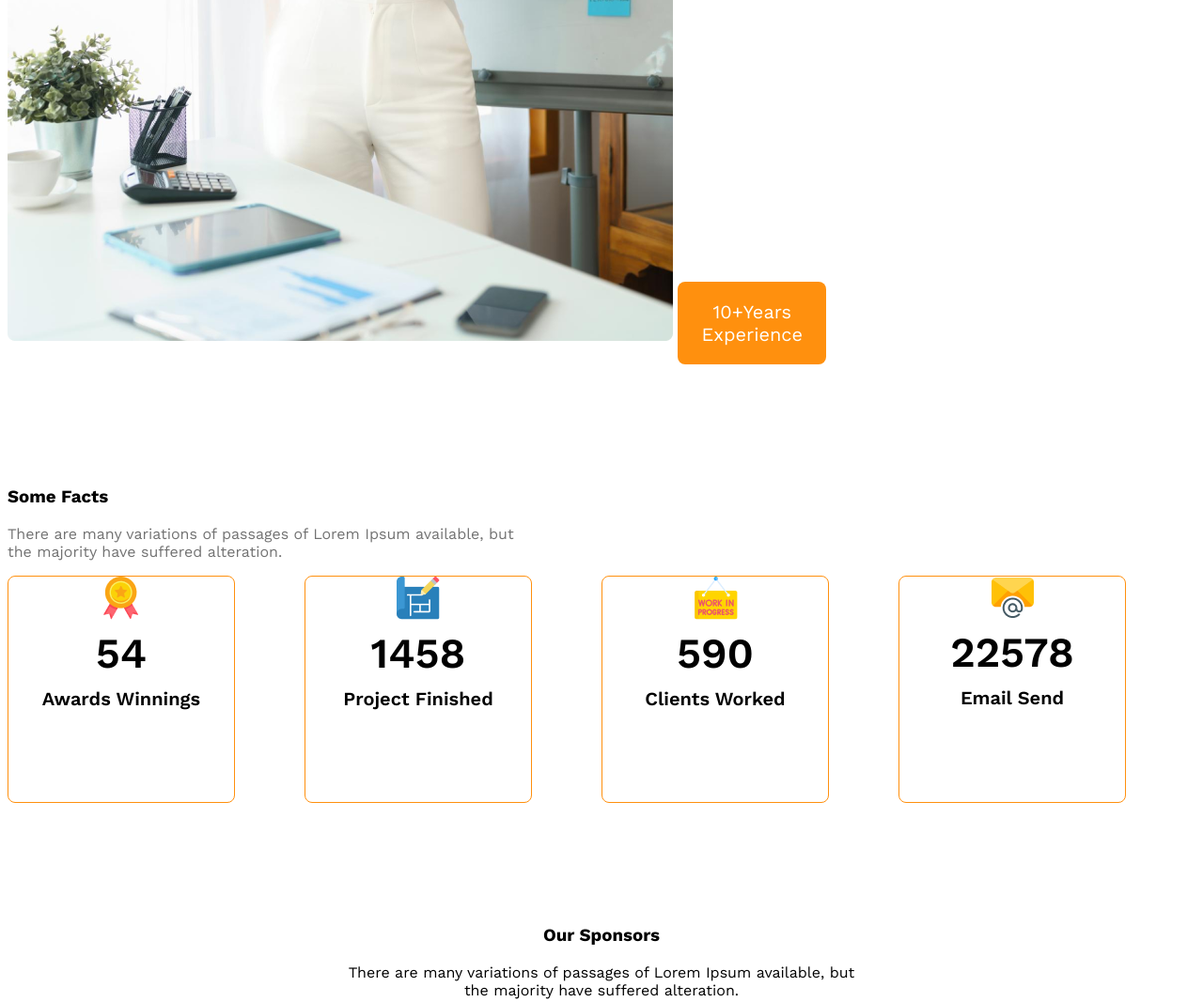
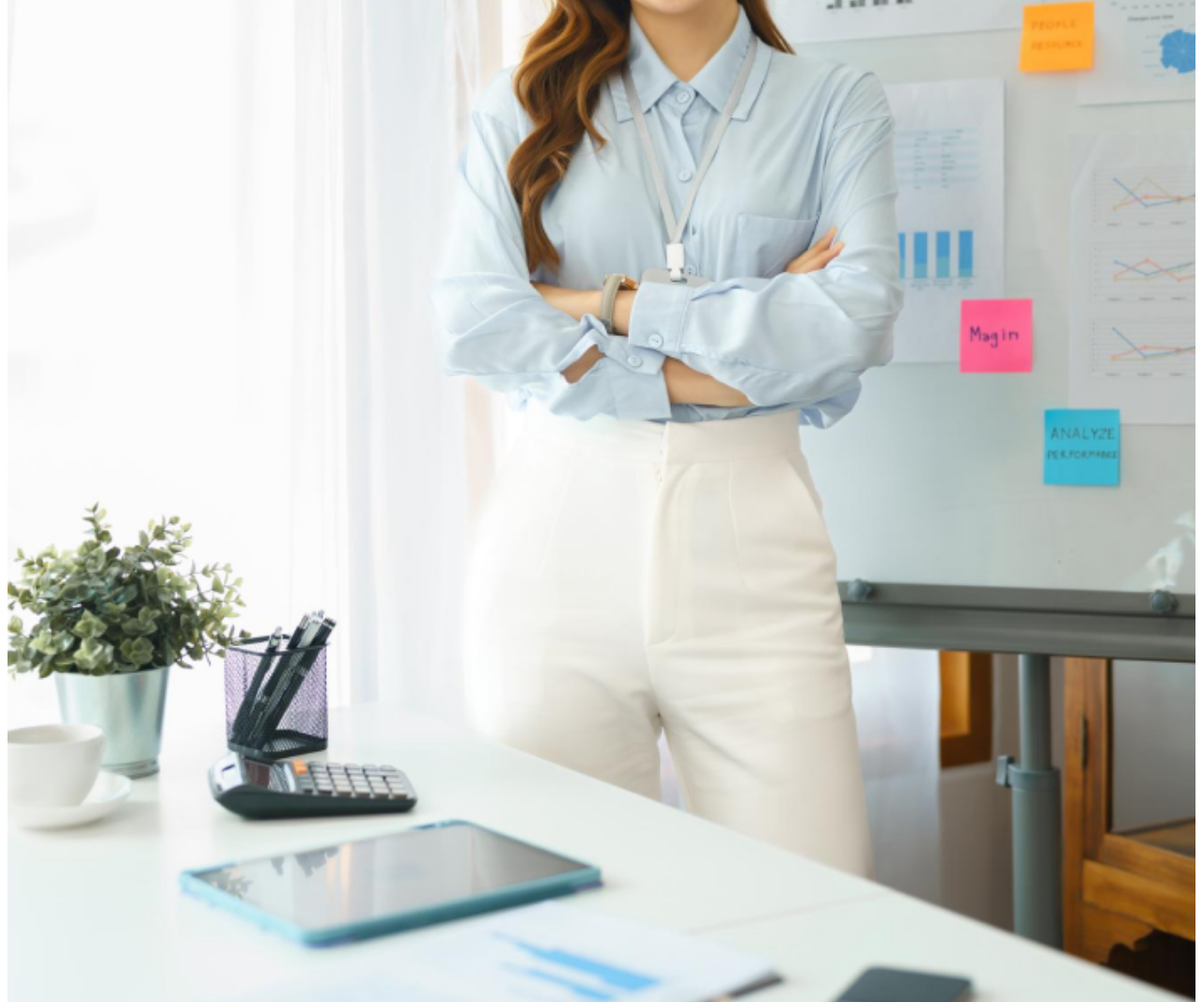
Before and after one commit to ahmad-minhaz/g3-architects-website, a plain HTML site: page index.html in a window 1280 px wide. Shown: the part 4026-5093 px from the top of the page at 94% size. Drawn offline with nearby package versions, Linux system fonts and the light colour scheme.

```diff
--- a/index.html
+++ b/index.html
@@ -68,7 +68,7 @@
                 <p class="text-light-grey">There are many variations of passages of Lorem Ipsum available, but the majority have suffered alteration in some form, by injected humour, or randomised...........</p>
             </div>
         </div>
-        <div>
+        <div class="featured-architect">
         <img src="images/architect.png" alt="">
           <button id="experience-badge" class="btn-primary">
                 <span id="experience-year">10+Years</span>
--- a/styles/architect.css
+++ b/styles/architect.css
@@ -162,10 +162,25 @@ main{
     font-size: 1.25rem;
     margin-top: 0px;
     margin-bottom: 0px;
-
-
 }
 
+#experience-badge{
+    padding: 45px 42px;
+    font-size: 1.5rem;
+    font-weight: 500;
+    margin-left: 100px;
+    margin-top: 100px;
+}
+
+#experience-year{
+    font-size: 4rem;
+    font-weight: 700;
+}
+
+.featured-architect img{
+
+    width: 100%;
+}
 /* Some Fact Related Styles */
 
 .facts-container{
```
